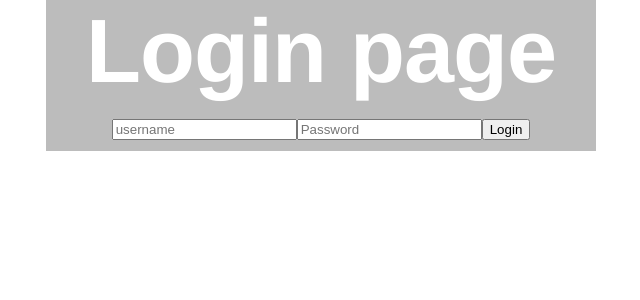
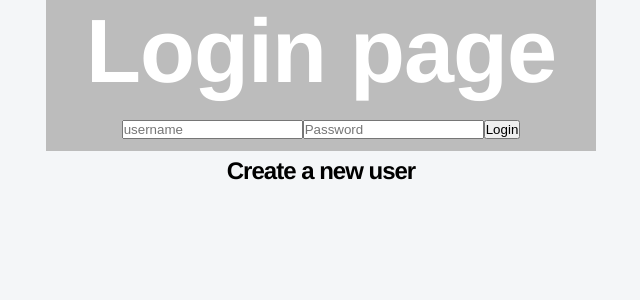
Before and after one commit to FRIDAYAI-E/Mini_Library, a React (Create React App) app in the folder client/: page /login in a window 1280 px wide. Shown: the top 300 px of the page, without its empty margins (319-959 px from the left). Built offline with nearby package versions, Linux system fonts and the light colour scheme.

Commit message:
include style

```diff
--- a/client/src/App.js
+++ b/client/src/App.js
@@ -14,9 +14,15 @@
 import LoginPage from "./components/LoginPage";
 import LogoutPage from "./components/LogoutPage";
 import HomePage from "./components/HomePage";
+import { ThemeProvider, StyledEngineProvider } from '@mui/material/styles';
+import GlobalStyles from './components/GlobalStyles';
+import theme from './theme';
 
 function App() {
   return (
+    <StyledEngineProvider injectFirst>
+      <ThemeProvider theme={theme}>
+        <GlobalStyles />
         <Router>
           <div className="App">
             <Switch>
@@ -80,6 +86,8 @@
             </Switch>
           </div>
         </Router>
+      </ThemeProvider>
+    </StyledEngineProvider>
   );
 }
 
--- /dev/null
+++ b/client/src/components/GlobalStyles.js
@@ -0,0 +1,38 @@
+import createStyles from '@material-ui/styles/createStyles';
+import makeStyles from '@material-ui/styles/makeStyles';
+
+const useStyles = makeStyles(() => createStyles({
+    '@global': {
+        '*': {
+            boxSizing: 'border-box',
+            margin: 0,
+            padding: 0,
+        },
+        html: {
+            '-webkit-font-smoothing': 'antialiased',
+            '-moz-osx-font-smoothing': 'grayscale',
+            height: '100%',
+            width: '100%'
+        },
+        body: {
+            backgroundColor: '#f4f6f8',
+            height: '100%',
+            width: '100%'
+        },
+        a: {
+            textDecoration: 'none'
+        },
+        '#root': {
+            height: '100%',
+            width: '100%'
+        }
+    }
+}));
+
+const GlobalStyles = () => {
+    useStyles();
+
+    return null;
+};
+
+export default GlobalStyles;
--- a/client/src/components/LoginPage.jsx
+++ b/client/src/components/LoginPage.jsx
@@ -3,6 +3,7 @@
 import { atom, useAtom } from "jotai";
 import { useState } from "react";
 import { useHistory } from "react-router-dom";
+import { NavLink } from "react-router-dom";
 
 export const sessionAtom = atom([]);
 
@@ -17,8 +18,11 @@
       .then((res) => {
         setSession(res.data);
         setNetworkStatus("resolved");
-        if(res.data.loginUser.role === "admin"){history.push("/admin/dashboard")}
-        else if (res.data.loginUser.role === "user") {history.push("/user/dashboard")}
+        if (res.data.loginUser.role === "admin") {
+          history.push("/admin/dashboard");
+        } else if (res.data.loginUser.role === "user") {
+          history.push("/user/dashboard");
+        }
       })
       .catch(function (error) {
         console.log(error);
@@ -33,9 +37,12 @@
     handleLogin({ username: username, password: password });
   };
 
-  if (session) { null } // empty code to prevent errors on session not being used.
+  if (session) {
+    null;
+  } // empty code to prevent errors on session not being used.
 
   return (
+    <>
       <div>
         <h1 className="login"> Login page </h1>
         <form onSubmit={handleSubmit}>
@@ -49,6 +56,13 @@
           </div>
         ) : null}
       </div>
+
+      <div>
+        <NavLink to="/user/new">
+          <p>Create a new user</p>
+        </NavLink>
+      </div>
+    </>
   );
 }
 
--- a/client/src/components/Navbar.jsx
+++ b/client/src/components/Navbar.jsx
@@ -1,6 +1,6 @@
 import * as React from "react";
 import { Toolbar, Typography } from "@mui/material";
-import AppBar from '@material-ui/core/AppBar'
+import AppBar from "@material-ui/core/AppBar";
 import SearchIcon from "@mui/icons-material/Search";
 import ManageSearchIcon from "@mui/icons-material/ManageSearch";
 import AddIcon from "@mui/icons-material/Add";
@@ -101,8 +101,8 @@
       {data.loginUser === undefined ? (
         <div />
       ) : (
-        <AppBar position="static"  style={{ background: '#999999' }}>
-          <Toolbar >
+        <AppBar position="static" style={{ background: "#999999" }}>
+          <Toolbar>
             <Sidebar menuItem={activeRole(data.role)} className="potato" />
             <Typography variant="h6" component="div" sx={{ flexGrow: 1 }}>
               aLibrary
--- a/client/src/components/Sidebar.jsx
+++ b/client/src/components/Sidebar.jsx
@@ -51,7 +51,23 @@
       onClick={toggleDrawer(anchor, false)}
       onKeyDown={toggleDrawer(anchor, false)}
     >
-      <Avatar alt="User" />
+      <Box
+        sx={{
+          alignItems: "center",
+          display: "flex",
+          flexDirection: "column",
+          p: 2,
+        }}
+      >
+        <Avatar
+          sx={{
+            cursor: "pointer",
+            width: 64,
+            height: 64,
+          }}
+          alt="User"
+        />
+      </Box>
       <Divider />
       <List>
         {props.menuItem.map((element, index) => (
@@ -65,10 +81,20 @@
           </ListItem>
         ))}
       </List>
+
       <Divider />
+
       <List>
         {standardItems.map((element, index) => (
-          <ListItem button key={index}>
+          <ListItem
+            disableGutters
+            button
+            key={index}
+            sx={{
+              display: "flex",
+              py: 0,
+            }}
+          >
             <ListItemIcon>{element.listIcons}</ListItemIcon>
             <ListItemText
               primary={
--- /dev/null
+++ b/client/src/theme/index.js
@@ -0,0 +1,82 @@
+import { createTheme } from '@material-ui/core';
+
+const theme = createTheme({
+    palette: {
+        background: {
+            default: '#f4f6f8',
+            paper: '#ffffff'
+        },
+        primary: {
+            contrastText: '#ffffff',
+            main: '#5664d2'
+        },
+        text: {
+            primary: '#172b4d',
+            secondary: '#6b778c'
+        }
+    },
+    shadows: [
+        'none',
+        '0 0 0 1px rgba(63,63,68,0.05), 0 1px 2px 0 rgba(63,63,68,0.15)',
+        '0 0 1px 0 rgba(0,0,0,0.31), 0 2px 2px -2px rgba(0,0,0,0.25)',
+        '0 0 1px 0 rgba(0,0,0,0.31), 0 3px 4px -2px rgba(0,0,0,0.25)',
+        '0 0 1px 0 rgba(0,0,0,0.31), 0 3px 4px -2px rgba(0,0,0,0.25)',
+        '0 0 1px 0 rgba(0,0,0,0.31), 0 4px 6px -2px rgba(0,0,0,0.25)',
+        '0 0 1px 0 rgba(0,0,0,0.31), 0 4px 6px -2px rgba(0,0,0,0.25)',
+        '0 0 1px 0 rgba(0,0,0,0.31), 0 4px 8px -2px rgba(0,0,0,0.25)',
+        '0 0 1px 0 rgba(0,0,0,0.31), 0 5px 8px -2px rgba(0,0,0,0.25)',
+        '0 0 1px 0 rgba(0,0,0,0.31), 0 6px 12px -4px rgba(0,0,0,0.25)',
+        '0 0 1px 0 rgba(0,0,0,0.31), 0 7px 12px -4px rgba(0,0,0,0.25)',
+        '0 0 1px 0 rgba(0,0,0,0.31), 0 6px 16px -4px rgba(0,0,0,0.25)',
+        '0 0 1px 0 rgba(0,0,0,0.31), 0 7px 16px -4px rgba(0,0,0,0.25)',
+        '0 0 1px 0 rgba(0,0,0,0.31), 0 8px 18px -8px rgba(0,0,0,0.25)',
+        '0 0 1px 0 rgba(0,0,0,0.31), 0 9px 18px -8px rgba(0,0,0,0.25)',
+        '0 0 1px 0 rgba(0,0,0,0.31), 0 10px 20px -8px rgba(0,0,0,0.25)',
+        '0 0 1px 0 rgba(0,0,0,0.31), 0 11px 20px -8px rgba(0,0,0,0.25)',
+        '0 0 1px 0 rgba(0,0,0,0.31), 0 12px 22px -8px rgba(0,0,0,0.25)',
+        '0 0 1px 0 rgba(0,0,0,0.31), 0 13px 22px -8px rgba(0,0,0,0.25)',
+        '0 0 1px 0 rgba(0,0,0,0.31), 0 14px 24px -8px rgba(0,0,0,0.25)',
+        '0 0 1px 0 rgba(0,0,0,0.31), 0 16px 28px -8px rgba(0,0,0,0.25)',
+        '0 0 1px 0 rgba(0,0,0,0.31), 0 18px 30px -8px rgba(0,0,0,0.25)',
+        '0 0 1px 0 rgba(0,0,0,0.31), 0 20px 32px -8px rgba(0,0,0,0.25)',
+        '0 0 1px 0 rgba(0,0,0,0.31), 0 22px 34px -8px rgba(0,0,0,0.25)',
+        '0 0 1px 0 rgba(0,0,0,0.31), 0 24px 36px -8px rgba(0,0,0,0.25)'
+    ],
+    typography: {
+        h1: {
+            fontWeight: 500,
+            fontSize: 35,
+            letterSpacing: '-0.24px'
+        },
+        h2: {
+            fontWeight: 500,
+            fontSize: 29,
+            letterSpacing: '-0.24px'
+        },
+        h3: {
+            fontWeight: 500,
+            fontSize: 24,
+            letterSpacing: '-0.06px'
+        },
+        h4: {
+            fontWeight: 500,
+            fontSize: 20,
+            letterSpacing: '-0.06px'
+        },
+        h5: {
+            fontWeight: 500,
+            fontSize: 16,
+            letterSpacing: '-0.05px'
+        },
+        h6: {
+            fontWeight: 500,
+            fontSize: 14,
+            letterSpacing: '-0.05px'
+        },
+        overline: {
+            fontWeight: 500
+        }
+    }
+});
+
+export default theme;
```
Lines whose indentation alone changed are shown as unchanged.
